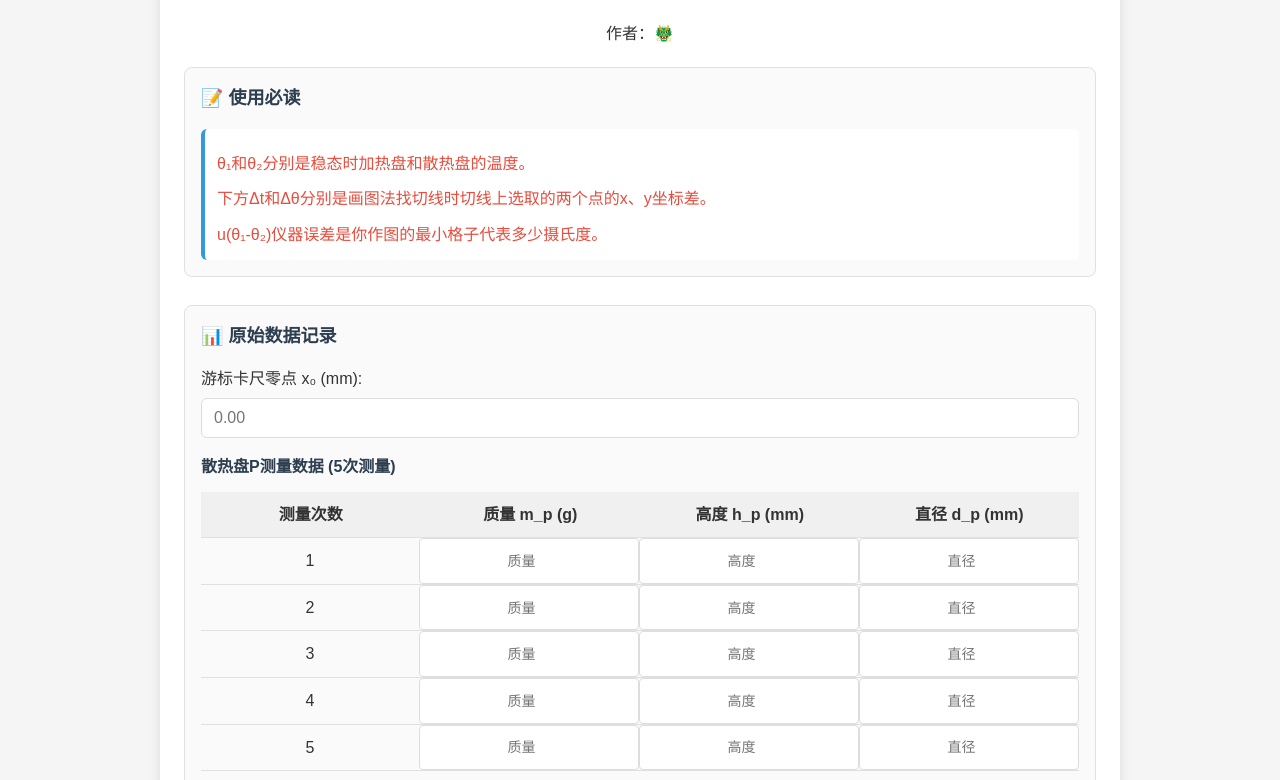
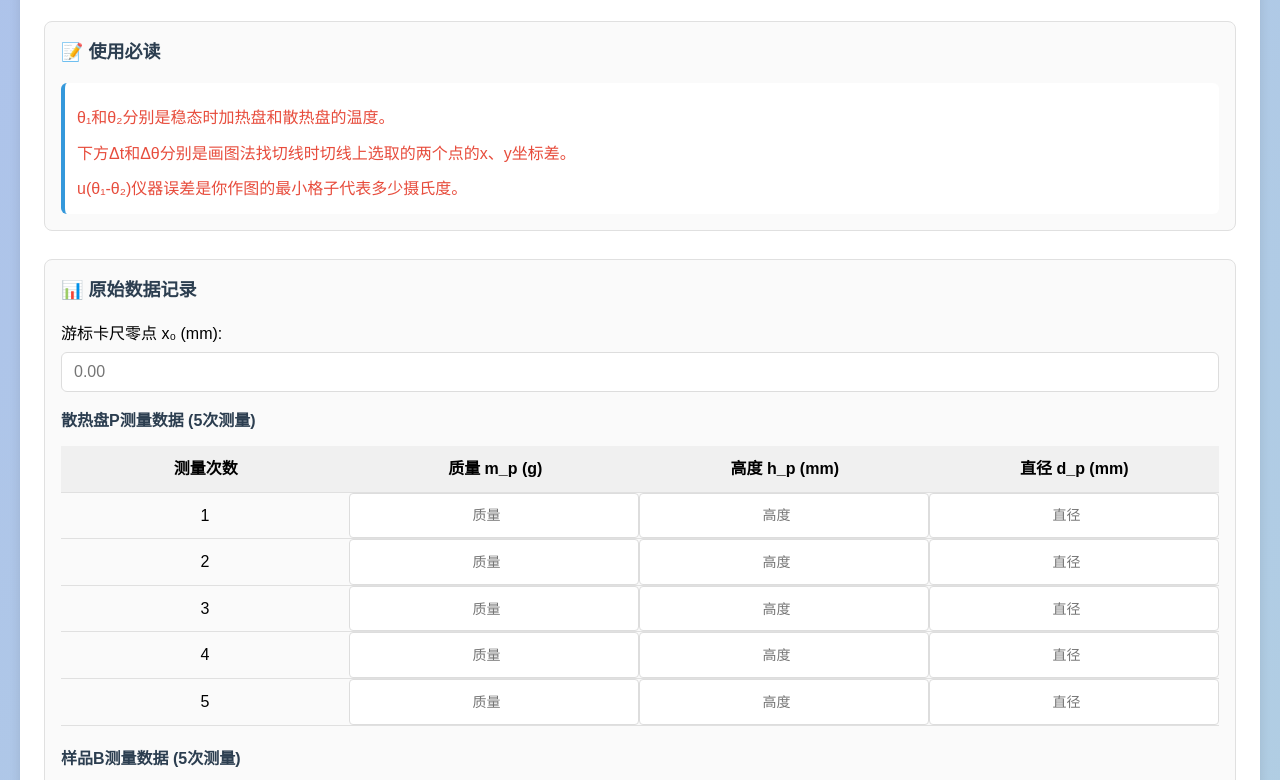
Before and after one commit to w-Steve/BUAA-Physics-Labs, a plain HTML site: page experiments/1-1.html in a window 1280 px wide. Shown: the part 99-879 px from the top of the page. Drawn offline with Linux system fonts and the light colour scheme.

Commit message:
1-1.html

```diff
--- a/experiments/1-1.html
+++ b/experiments/1-1.html
@@ -13,12 +13,11 @@
         }
 
         body {
-            background-color: #f5f5f5;
-            color: #333;
+            font-family: 'Segoe UI', Tahoma, Geneva, Verdana, sans-serif;
+            background: linear-gradient(135deg, hsl(219, 60%, 80%) 0%, #b2d2e0 100%);
+            min-height: 100vh;
+            padding: 20px;
             line-height: 1.6;
-            padding: 20px;
-            max-width: 1000px;
-            margin: 0 auto;
         }
 
         .container {
@@ -284,7 +283,6 @@
 <body>
     <div class="container">
         <div class="page-title">稳态法测量不良导体热导率</div>
-        <div style="text-align:center; margin-bottom: 20px;">作者：🐲</div>
         <div class="experiment-content">
             <!-- 实验简介 -->
             <div class="section">
```
